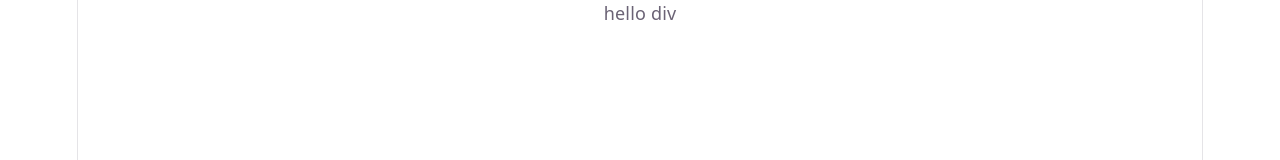
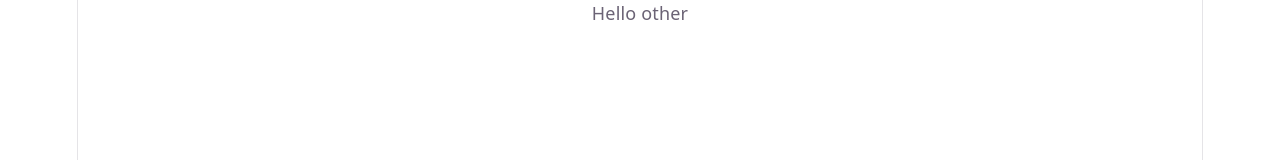
Before and after one commit to codewithnill/reactjs_19_by_code_step_by_step, a React (Vite) app in the folder main/react-blog/: page / in a window 1280 px wide. Shown: the top 160 px of the page. Built offline with nearby package versions, Linux system fonts and the light colour scheme.

Commit message:
jsx without react in another way.

```diff
--- a/main/react-blog/src/App.jsx
+++ b/main/react-blog/src/App.jsx
@@ -9,7 +9,11 @@ function App() {
     //   </div>
     // );
 
-    return createElement("div",{id:"rootdiv"}, "hello div");
+    // return createElement("div",{id:"rootdiv"}, "hello div");
+
+    return (
+      <div className="root_other">Hello other</div>
+    )
 }
 
 export default App;
```
